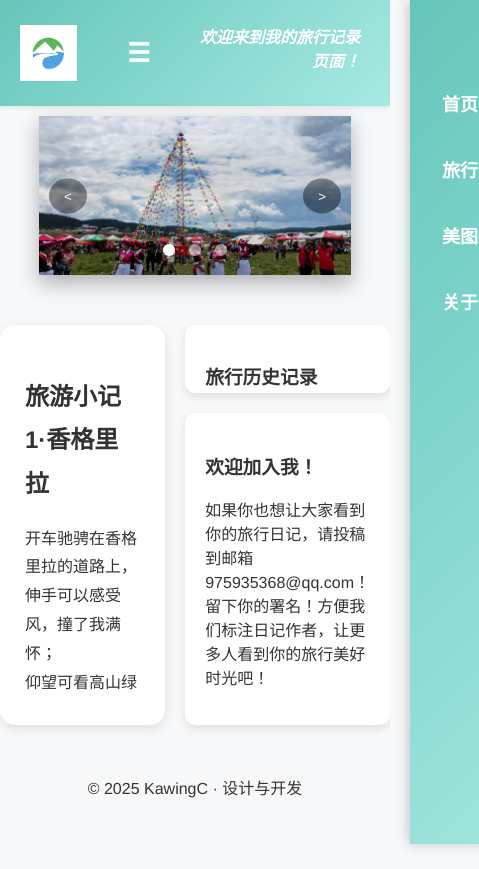
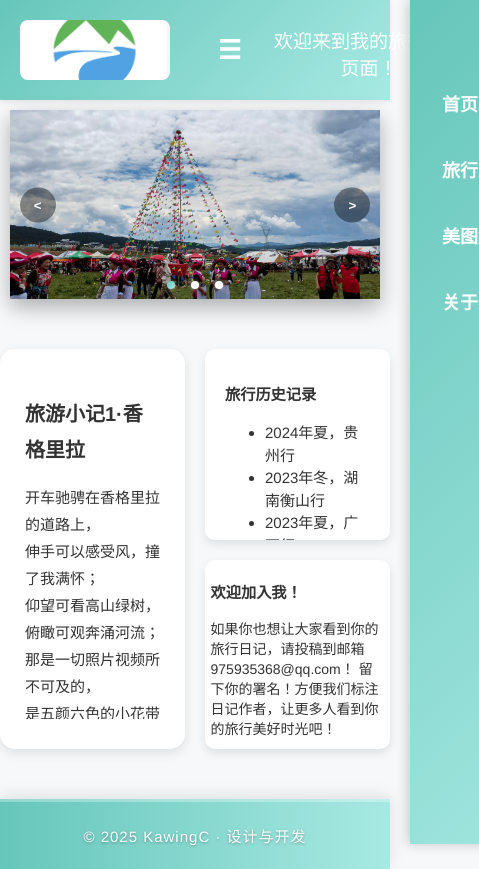
Before and after one commit to KaWing11/WebExp, a plain HTML site: page index.html in a window 390 px wide. Shown: the whole page, 479 px wide, since content can reach past the window. Before the commit the page ends 844 px from the top, so only its background shows below. Drawn offline with Linux system fonts and the light colour scheme; a script that the page names is missing; a web font is replaced by a local one.

Commit message:
Update style.css

```diff
--- a/css/style.css
+++ b/css/style.css
@@ -12,7 +12,7 @@
   --grad-1: #66c6ba;
   --grad-2: #a7e9e3;
   --text-on-grad: #ffffff;
-  --header-padding-vertical: 12px;
+  --header-padding-vertical: 10px;
   --header-padding-horizontal: 5%;
   --font-large: 18px;     /* 一级菜单字体 */
   --font-normal: 16px;    /* 正文 */
@@ -28,6 +28,7 @@
   will-change: transform, box-shadow;
   border-radius: 8px;
   cursor: pointer;
+  text-align: center;
 }
 
 /* 悬停或聚焦时“整体抬起” */
@@ -38,6 +39,10 @@
   background: rgba(255,255,255,0.08);
 }
 
+@font-face {
+    font-family: 'MyFont';
+    src: url('../assert/font/MyFont.ttf') format('truetype');
+}
 
 /* === body 基础（保留或合并或修改） === */
 body {
@@ -59,17 +64,17 @@ body {
 }
 
 /* 左 中 右 使用百分比/弹性宽度（更自适应） */
-.header-left  { flex: 0 0 15%; min-width: 90px; text-align: left; }
+.header-left  { flex: 0 0 23%; min-width: 90px; text-align: left; }
 .header-center{ flex: 1 1 55%; text-align: center; }
-.header-right { flex: 0 0 30%; text-align: right; }
+.header-right { flex: 0 0 22%; text-align: right; }
 
 /* LOGO 自适应 */
 #logo {
-  max-height: 56px;   /* 限制高度，宽度自适应 */
-  height: auto;
-  width: auto;
-  display: inline-block;
-  vertical-align: middle;
+    width: 150px;                 /* 宽度固定 */
+    aspect-ratio: 5 / 2;          /* 自动计算高度 */
+    object-fit: cover;            /* 按比例裁剪 */
+    object-position: center;      /* 居中裁剪 */
+    border-radius: 8px;
 }
 
 /* 导航菜单：使 a 成为“块级可交互区域”，便于 hover 整块突出 */
@@ -77,9 +82,9 @@ body {
 .menu li { display: inline-block; margin: 0 10px; }
 .menu li a {
   display: inline-block;               /* 让 padding 生效为“块” */
-  padding: 10px 18px;
+  padding: 15px 15px;
   font-size: var(--font-large);
-  border-radius: 8px;
+  border-radius: 3px;
   color: var(--text-on-grad);
   text-decoration: none;
   font-weight: 600;
@@ -89,12 +94,23 @@ body {
 /* 欢迎语也可当作一个“块”增强交互感 */
 .header-right .welcome {
   display: inline-block;
-  font-size: var(--font-normal);
-  font-weight: bold;
-  padding: 6px 10px;
-  border-radius: 8px;
-  color: var(--text-on-grad);
-  font-style: italic;
+  padding: 10px 10px;
+  border-radius: 5px;
+  color:#ffffff;
+  margin: auto;
+  min-width: 220px;
+  font-family: 'MyFont';
+  font-size: 19px;
+}
+
+#menu-btn {
+    display: none;
+    font-size: 28px;
+    font-weight: bold;
+    color: white;
+    cursor: pointer;
+    padding: 6px 18px;
+    border-radius: 3px;
 }
 
 /* 侧边栏初始状态（隐藏在右边） */
@@ -160,10 +176,10 @@ body {
 
 /* 第二栏：图片滚动专区 */
 .carousel-container {
-    width: 80%;
+    width: 95%;
     height: flex;
-    max-height: 500px;        /* 可根据页面设计调整 */
-    max-width: 1000px;     /* 最大宽度限制 */
+    max-height: 600px;        /* 可根据页面设计调整 */
+    max-width: 1080px;     /* 最大宽度限制 */
     overflow: hidden;     /* 隐藏溢出部分 */
     position: relative;
     overflow: hidden;    /* 隐藏溢出内容 */
@@ -191,11 +207,12 @@ body {
     background: rgba(0,0,0,0.4);
     color: #fff;
     border: none;
-    padding: 10px 15px;
+    padding: 10px 14px;
     cursor: pointer;
     border-radius: 50%;
     z-index: 10;
     transition: background 0.3s;
+    font-weight: bold;
 }
 
 .carousel-btn:hover {
@@ -207,24 +224,32 @@ body {
 
 .carousel-dots {
     position: absolute;
-    bottom: 15px;
+    bottom: 7px;
     width: 100%;
     text-align: center;
 }
 
 .carousel-dots .dot {
     display: inline-block;
-    width: 12px;
-    height: 12px;
-    background: rgba(255,255,255,0.5);
+    width: 8px;
+    height: 8px;
+    margin: 0 6px;
     border-radius: 50%;
-    margin: 0 5px;
+    background: white;
+    box-shadow: 0 0 4px rgba(255,255,255,0.5);
     cursor: pointer;
+    transition: all 0.3s ease;
 }
 
 .carousel-dots .dot.active {
+    background: linear-gradient(135deg,var(--grad-1), var(--grad-2));
+}
+
+.carousel-dots .dot:hover {
     background: #fff;
-}
+    transform: scale(1.2);
+  }
+
 
 /* 第三栏 */
 .third-section {
@@ -261,15 +286,22 @@ body {
     max-height: 350px; /* 固定高度，小于外层div，使得滚动内容周边留出空白 */
     overflow-y: auto;  /* 内容超出时出现垂直滚动条 */
     line-height: 1.8;
-    font-size: 1rem;
     color: #333;
+}
+
+.scroll-box h2{
+    font-size: 20px;
+}
+
+.scroll-box p{
+    font-size: 15px;
 }
 
 .scroll-box::-webkit-scrollbar {
     width: 8px;
 }
 .scroll-box::-webkit-scrollbar-thumb {
-    background: linear-gradient(180deg, #a7e9e3, #66c6ba);
+    background: linear-gradient(180deg, var(--grad-1), var(--grad-2));
     border-radius: 4px;
 }
 .scroll-box::-webkit-scrollbar-track {
@@ -294,19 +326,36 @@ body {
 }
 
 .top-panel{
-
-    max-height: 300px; /* 固定高度 */
+    max-height: 350px; /* 固定高度 */
     overflow-y: auto;  /* 内容超出时出现垂直滚动条 */
     line-height: 1.5;
-    font-size: 1rem;
     color: #333;
+}
+
+.top-panel li{
+    font-size: 15px;
+}
+
+#cat-font {
+    display:flex;
+    flex-direction: row;
+}
+
+#cat-font h3{
+    margin:5px;
+}
+
+#cat-font img{
+    height: 30px;
+    width: 30px;
+    align-items: center;
 }
 
 .top-panel::-webkit-scrollbar {
     width: 8px;
 }
 .top-panel::-webkit-scrollbar-thumb {
-    background: linear-gradient(180deg, #a7e9e3, #66c6ba);
+    background: linear-gradient(180deg, var(--grad-1), var(--grad-2));
     border-radius: 4px;
 }
 .top-panel::-webkit-scrollbar-track {
@@ -314,41 +363,37 @@ body {
     border-radius: 4px;
 }
 
-.center {
-    text-align: center;
+.bottom-panel p {
+    font-size: 14px;
+    margin-bottom: 6px;
 }
 
-/* ==================== 抬起 + 阴影效果（通用卡片类，适用于 .place 等） ==================== */
-.card, .place {
-  background: #fff;
-  border-radius: 10px;
-  transition: transform .28s cubic-bezier(.2,.9,.3,1), box-shadow .28s cubic-bezier(.2,.9,.3,1);
-  will-change: transform, box-shadow;
-  /* 轻度阴影作为默认状态（防止忽然跳变） */
-  box-shadow: 0 4px 12px rgba(0,0,0,0.06);
+.bottom-panel h4{
+    margin-top: 6px;
+    margin-bottom: 6px;
 }
 
-/* 鼠标悬停或键盘聚焦时“整体抬起” */
-.card:hover, .card:focus-within, .place:hover, .place:focus-within {
-  transform: translateY(-8px);
-  box-shadow: 0 22px 44px rgba(0,0,0,0.18);
+.bottom-panel{
+    padding: 3%;
 }
 
-/* 图片自适应：在卡片里很重要 */
-.card img, .place img, #banner img {
-  width: 100%;
-  height: auto;
-  display: block;
-  border-radius: 8px;
+#footer {
+    background: linear-gradient(to right, var(--grad-1), var(--grad-2));
+    color: white;
+    text-align: center;
+    padding: 20px 20px;
+    font-size: 15px;
+    letter-spacing: 1px;
+    border-top: 3px solid rgba(255, 255, 255, 0.3);
+    box-shadow: 0 -3px 15px rgba(0, 0, 0, 0.1);
 }
 
-#menu-btn {
-    display: none;
-    font-size: 28px;
-    font-weight: bold;
-    color: white;
-    cursor: pointer;
-    padding: 6px 12px;
+#footer p {
+    text-align: center;
+    padding: 3px;
+    margin: 0;
+    font-weight: 500;
+    text-shadow: 0 1px 3px rgba(0, 0, 0, 0.3);
 }
 
 /* ==================== 响应式：窄屏优化 ==================== */
@@ -359,10 +404,10 @@ body {
   .menu li { margin: 0 8px; }
 }
 
-@media screen and (max-width: 939px) {
-    .header-left  { flex: 0 0 20%; min-width: 90px; text-align: left; }
-    .header-center{ flex: 1 1 25%; text-align: center; }
-    .header-right { flex: 0 0 55%; text-align: right; }
+@media screen and (max-width: 904px) {
+    .header-left  { flex: 0 0 25%; min-width: 180px; text-align: left; }
+    .header-center{ flex: 1 1 40%; text-align: center; }
+    .header-right { flex: 0 0 35%; text-align: right; }
     .menu {
         display: none;
       }
@@ -371,7 +416,7 @@ body {
         font-size: 26px;
         color: white;
         cursor: pointer;
-        margin-right: 10px;
+        margin: auto;
     }
 }
 
@@ -379,6 +424,22 @@ body {
   /* 手机极窄屏：让菜单条目竖直排列（更友好） */
   .menu li { display: block; margin: 6px 0; }
   .header-right .welcome { display: block; margin-top: 6px; }
+  body {
+    font-size: 13px;
+  }
+  /* 第三栏 */
+    .third-section {
+        height: auto;
+    }
+    .left-panel{
+        height: auto;
+    }
+    .scroll-box{
+        height: auto;
+    }
+    .top-panel{
+        height:auto;
+    }
 }
 
 @keyframes slide {
```
